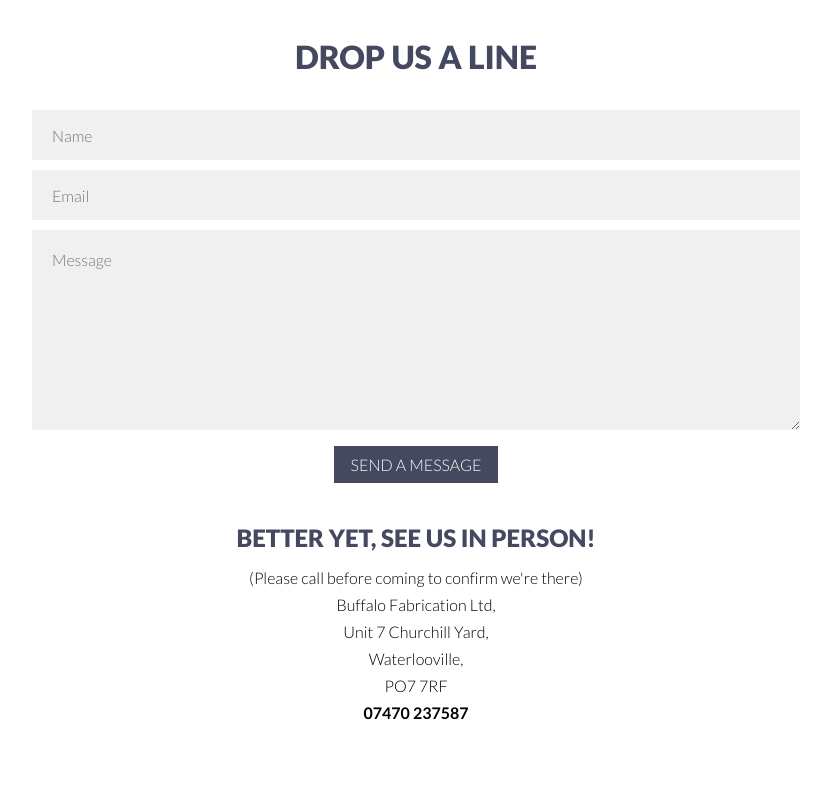
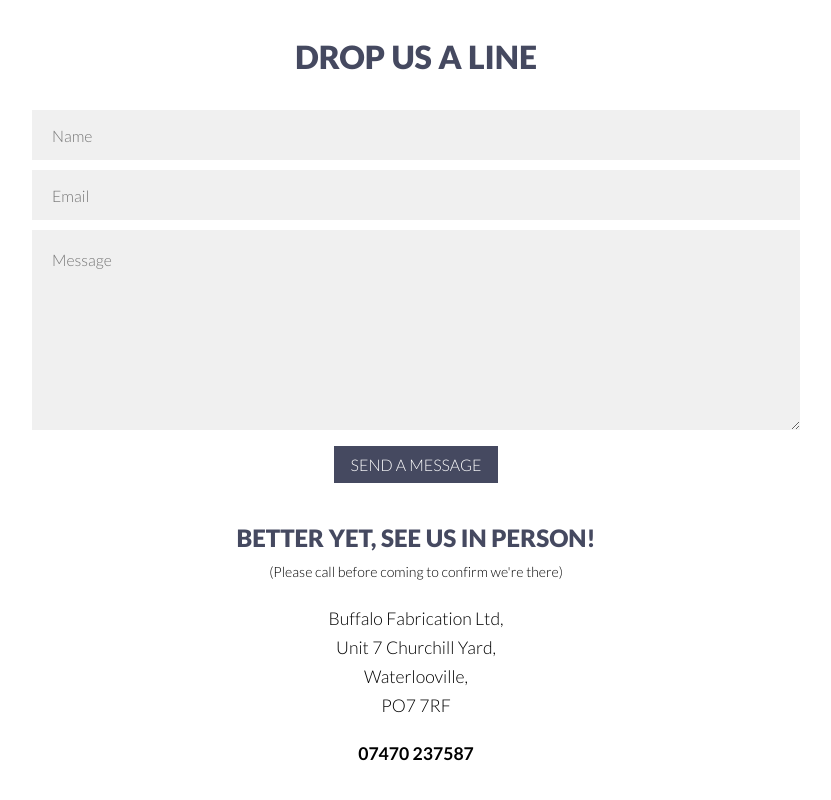
Before and after one commit to DRRobertson9673/Buffalo-Fabrication, a React (Create React App) app: page / in a window 1280 px wide. Shown: the part 2222-3022 px from the top of the page, without its empty margins (224-1055 px from the left). Built offline with nearby package versions, Linux system fonts and the light colour scheme.

Commit message:
changed address and tried a fix for hamburger button scrolling on ipad

```diff
--- a/src/Components/contact.js
+++ b/src/Components/contact.js
@@ -85,11 +85,13 @@
 
             <div id="contactText" className="pageEnd">
                 <h2>BETTER YET, SEE US IN PERSON!</h2>
-                <p>(Please call before coming to confirm we're there)</p>
+                <p><span className="smallerText">(Please call before coming to confirm we're there)</span></p>
+                <br/>
                 <p>Buffalo Fabrication Ltd,</p>
                 <p>Unit 7 Churchill Yard,</p>
                 <p>Waterlooville,</p>
                 <p>PO7 7RF</p>
+                <br/>
                 <p><b>07470 237587</b></p>
             </div>
 
--- a/src/Style/HamburgerMenu.css
+++ b/src/Style/HamburgerMenu.css
@@ -23,7 +23,6 @@
 }
 
 .HamburgerIcon {
-    position: fixed;
     z-index: 110;
     width: 7vh;
     height: 7vh;
@@ -40,10 +39,12 @@
 
 .HBOpen {
     background-image: url(../Images/HBOpen.svg);
+    position: sticky;
 }
 
 .HBClose {
     background-image: url(../Images/HBClose.svg);
+    position: fixed;
 }
 
 .HamburgerMenu {
--- a/src/Style/contact.css
+++ b/src/Style/contact.css
@@ -16,7 +16,6 @@
 #contactText h2 {
     text-align: center;
     padding-top: 5vh;
-    padding-bottom: 1vh;
     color: var(--buffaloBlue);
     font-size: 1.5em;
     font-weight: 800;
@@ -26,10 +25,14 @@
 #contactText p {
     text-align: center;
     font-weight: 300;
-    font-size: 1em;
+    font-size: 1.1em;
     margin-left: 0;
     padding-left: 0;
     width: 100%;
+}
+
+.smallerText {
+    font-size: 0.8em;
 }
 
 #contactTitle {
```
